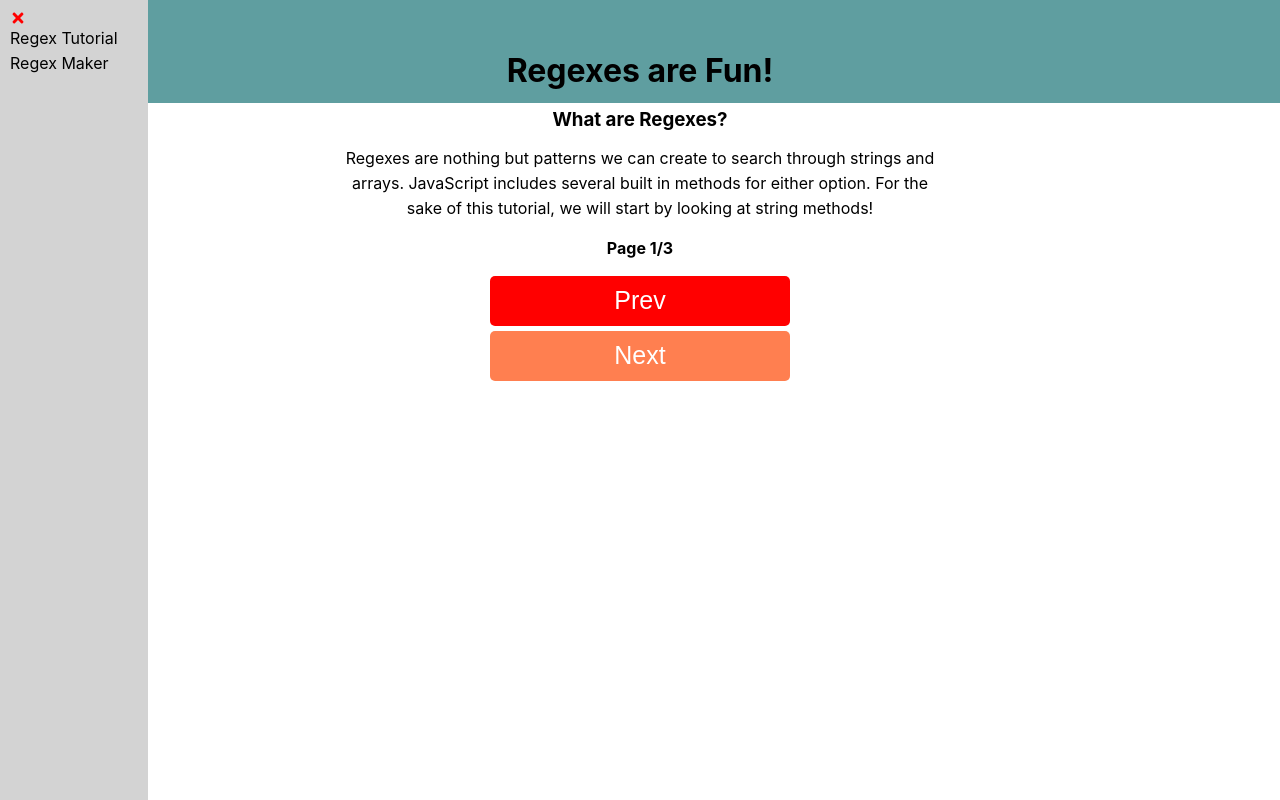
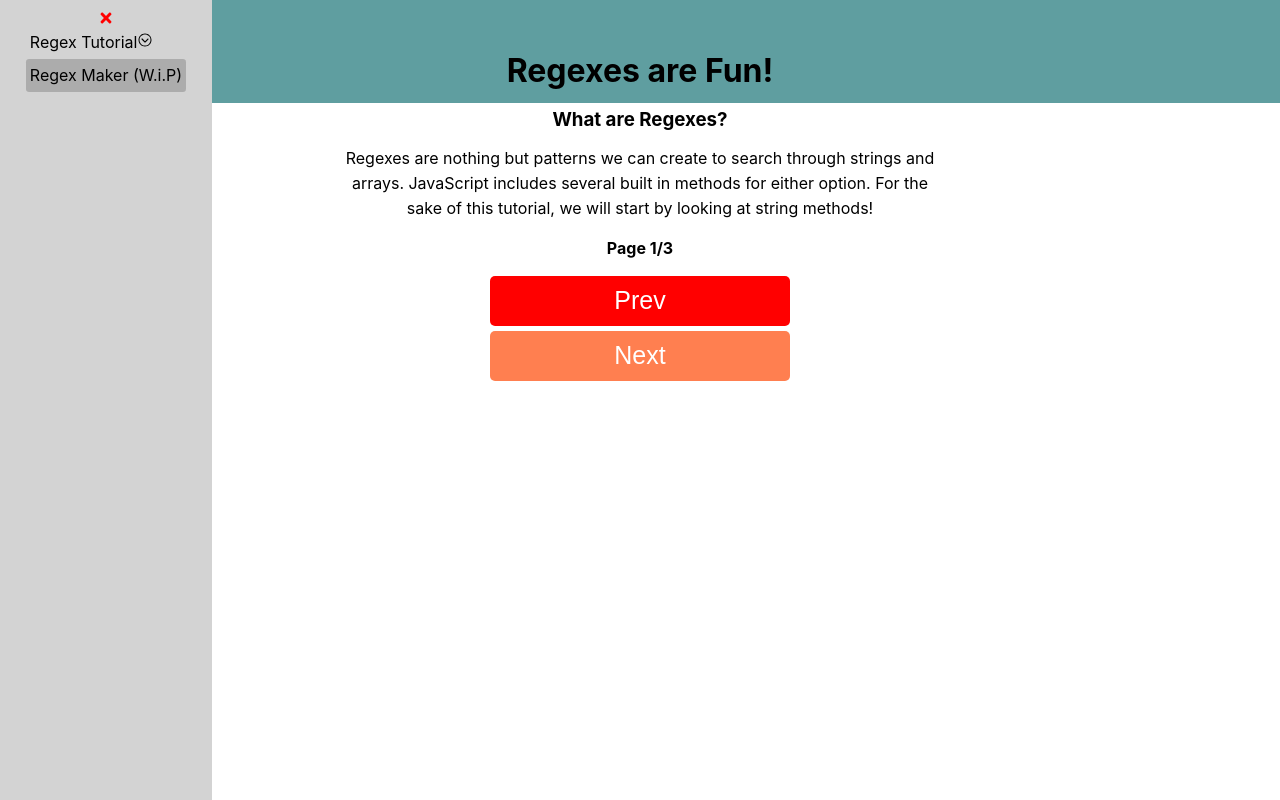
Before and after one commit to TWetmore34/regex-tutorial, a React (Create React App) app: page / in a window 1280 px wide. Both pictures are taken after a click on the icon 17 px from the left and 17 px from the top of the page. Built offline with nearby package versions, Linux system fonts and the light colour scheme.

Commit message:
added extra styling to dropdown menus

```diff
--- a/src/App.js
+++ b/src/App.js
@@ -20,7 +20,7 @@ function App() {
     },
     {
       topic: 'The .match method',
-      text: 'The next method to address is the match method. Much like .find, match will search through a string with the pattern provided by your regex. The key difference is what the method returns. Instead of a boolean, we see the actual content that matched the pattern (more specifically, it is returned in an array - keep this in mind when accessing values grabbed with the method). so, instead of the regex /hello/ called on hello world returning true, it would instead return hello. This gives us a powerful tool for problems involving strings as we can quickly isolate the data we want to work with, rahter than just knowing its there!',
+      text: 'The next method to address is the match method. Much like .test, .match will search through a string with the pattern provided by your regex. The key difference is what the method returns. Instead of a boolean, we see the actual content that matched the pattern (more specifically, it is returned in an array - keep this in mind when accessing values grabbed with the method). so, instead of the regex /hello/ called on hello world returning true, it would instead return hello. This gives us a powerful tool for problems involving strings as we can quickly isolate the data we want to work with, rahter than just knowing its there!',
       code: 'https://codepen.io/twetmore34/embed/VwXBpgv?default-tab=js%2Cresult&editable=true&theme-id=dark'
     }]);
 
--- a/src/components/NavEntry.js
+++ b/src/components/NavEntry.js
@@ -1,6 +1,6 @@
 const NavEntry = ({ title, id, changeIndex }) => {
   return (
-    <div onClick={changeIndex} id={id} style={{}} className="nav-entry">
+    <div onClick={changeIndex} id={id}>
         {title}
     </div>
   )
--- a/src/components/Navbar.js
+++ b/src/components/Navbar.js
@@ -1,8 +1,9 @@
 import { FaTimes } from 'react-icons/fa'
 import NavEntry from './NavEntry'
 import { useState } from 'react'
+import { IoIosArrowDropdown } from 'react-icons/io'
 
-const Navbar = ({ navbar, setIndex, changeIndex }) => {
+const Navbar = ({ navbar, changeIndex }) => {
 
       //
       let [regexTutorialDisplay, setRegexTutorialDisplay] = useState(false)
@@ -14,21 +15,23 @@ const Navbar = ({ navbar, setIndex, changeIndex }) => {
   return (
     <nav style={{cursor: 'pointer'}} className="navbar">
         <FaTimes onClick={navbar} style={{color: 'red', cursor: 'pointer'}} />
-        <ul>
+        <ul style={{listStyle: 'none'}}>
           <li onClick={navEntryHandler}>
             Regex Tutorial
+            <IoIosArrowDropdown />
           </li>
           {regexTutorialDisplay ?
             (
-              <li>
+              <li className="nav-entry">
             <NavEntry changeIndex={changeIndex} id={0} title={'Home'} />
             <NavEntry changeIndex={changeIndex} id={1} title={'.test'} />
             <NavEntry changeIndex={changeIndex} id={2} title={'.match'} />
-
              </li>
             ) :
             null}
-              Regex Maker
+            <li>
+            Regex Maker (W.i.P)
+            </li>
 
         </ul>
     </nav>
--- a/src/style.css
+++ b/src/style.css
@@ -48,12 +48,13 @@
     margin: 0 auto;
 }
 
-.navbar-entry {
-
+.nav-entry {
+    border: 1px solid black;
+    padding: 4px;
 }
 
 .navbar {
-    width: 10%;
+    width: 15%;
     height: 100vw;
     background-color: lightgrey;
     line-height: 25px;
@@ -63,16 +64,22 @@
     flex-direction: column;
     justify-content: flex-start;
     animation: navGrow 500ms linear;
+    align-items: center;
+}
+
+.navbar li:nth-child(n) {
+    padding: 4px
 }
 
 .navbar li:nth-child(even) {
     background-color: rgb(172, 172, 172);
+    border-radius: .2rem;
 }
 
 @keyframes navGrow {
     0% { width: 0%; }
-    30% { width: 3%; }
-    50% { width: 5%; }
-    70% { width: 7%; }
-    100% { width: 10%; }
+    30% { width: 4%; }
+    50% { width: 8%; }
+    70% { width: 12%; }
+    100% { width: 15%; }
 }
```
